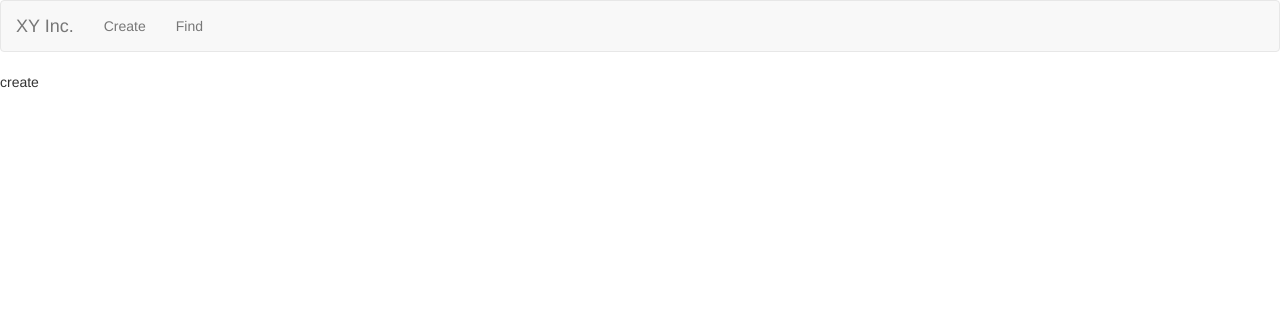
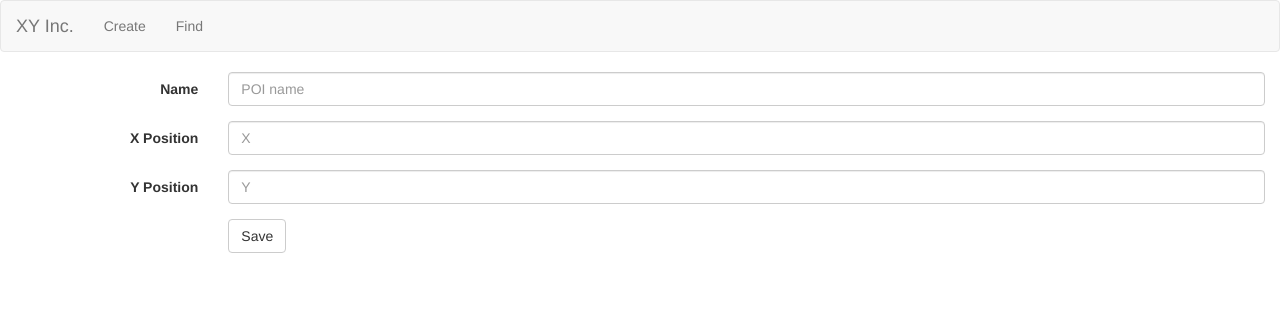
Before and after one commit to ramonmelo/xy-inc, a Flask app: page /create/ in a window 1280 px wide. Shown: the top 312 px of the page. Run offline with Flask 2, Linux system fonts and the light colour scheme; some libraries are stand-ins or nearby versions.

Commit message:
update create view

```diff
--- a/static/js/create.js
+++ b/static/js/create.js
@@ -1,3 +1,8 @@
 $(function() {
 
+    form = $("#create_form");
+
+    form.on('submit', function() {
+
+    });
 });
--- a/templates/create.html
+++ b/templates/create.html
@@ -1,9 +1,40 @@
 {% extends "index.html" %}
 
 {% block content %}
-create
+
+<div class="col-md-12">
+
+    <form id="create_form" class="form-horizontal">
+      <div class="form-group">
+        <label for="name" class="col-sm-2 control-label">Name</label>
+        <div class="col-sm-10">
+          <input type="text" class="form-control" id="name" placeholder="POI name" name="name">
+        </div>
+      </div>
+      <div class="form-group">
+        <label for="x_position" class="col-sm-2 control-label">X Position</label>
+        <div class="col-sm-10">
+          <input type="number" class="form-control" id="x_position" placeholder="X" name="x" min="0">
+        </div>
+      </div>
+      <div class="form-group">
+        <label for="y_position" class="col-sm-2 control-label">Y Position</label>
+        <div class="col-sm-10">
+          <input type="number" class="form-control" id="y_position" placeholder="Y" name="y" min="0">
+        </div>
+      </div>
+
+      <div class="form-group">
+        <div class="col-sm-offset-2 col-sm-10">
+          <button type="submit" class="btn btn-default">Save</button>
+        </div>
+      </div>
+    </form>
+
+</div>
+
 {% endblock %}
 
 {% block script %}
-<script type="text/javascript" src="/static/create.js"></script>
+<script type="text/javascript" src="/static/js/create.js"></script>
 {% endblock %}
```
